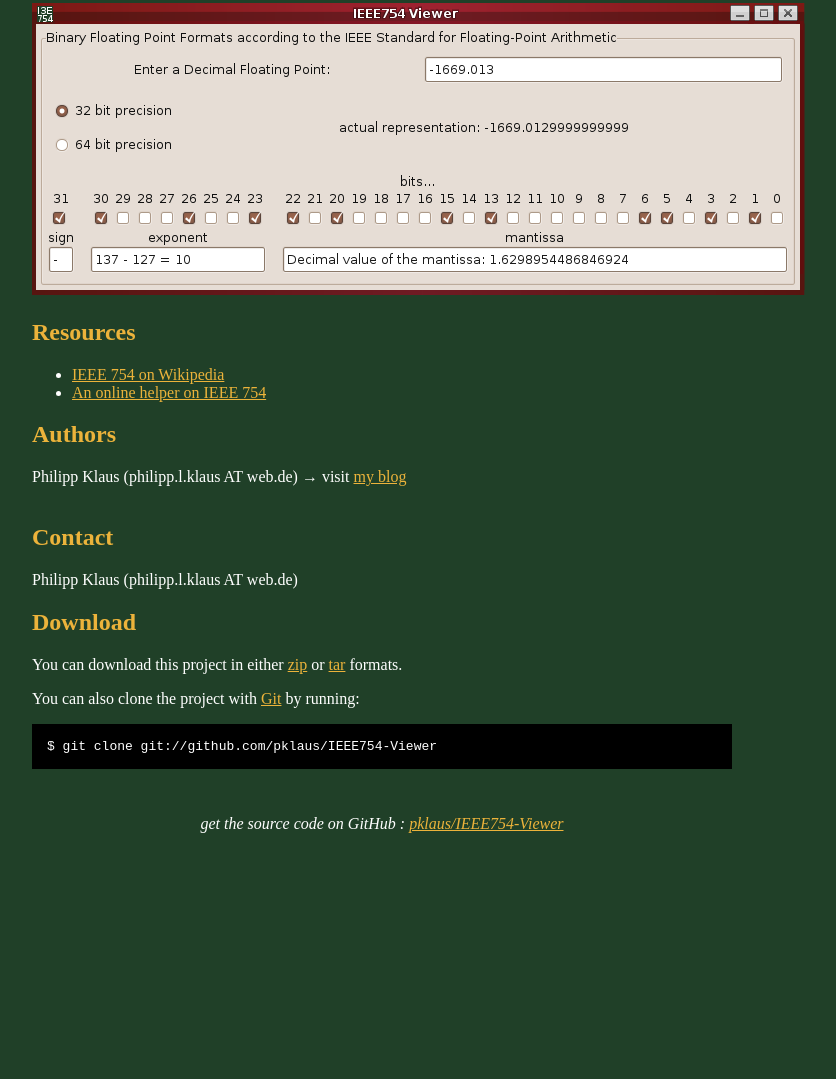
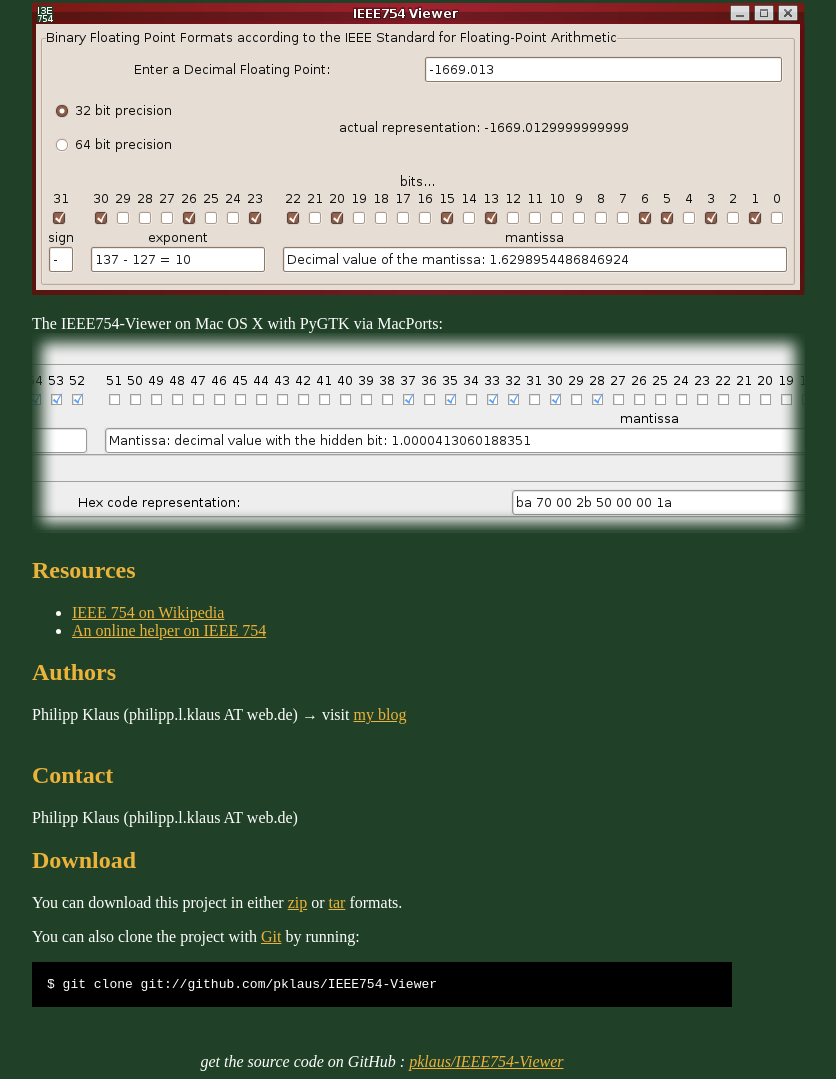
Before and after one commit to pklaus/IEEE754-Viewer, a plain HTML site: page index.html in a window 1280 px wide. Shown: the part 637-1716 px from the top of the page, without its empty margins (258-1094 px from the left). Before the commit the page ends 1478 px from the top, so only its background shows below. Drawn offline with Linux system fonts and the light colour scheme.

Commit message:
screenshot updated with the latest version and with PyGTK on Mac

```diff
--- a/index.html
+++ b/index.html
@@ -67,6 +67,8 @@
 
 <h2>Screenshot</h2>
 <p><img src="Screenshot.png" alt="The IEEE754 PyGTK GUI in action." /></p>
+<p>The IEEE754-Viewer on Mac OS X with PyGTK via MacPorts:<br />
+<a href="Screenshot_Mac.png" alt="Bigger Screenshot"><img width="773" src="Screenshot_Mac_small.png" alt="The IEEE754-Viewer on Mac OS X with PyGTK via MacPorts." /></a></p>
 
 <h2>Resources</h2>
 <ul>
```
Also changed, not shown: Screenshot_Mac.png (added), Screenshot_Mac_small.png (added).
